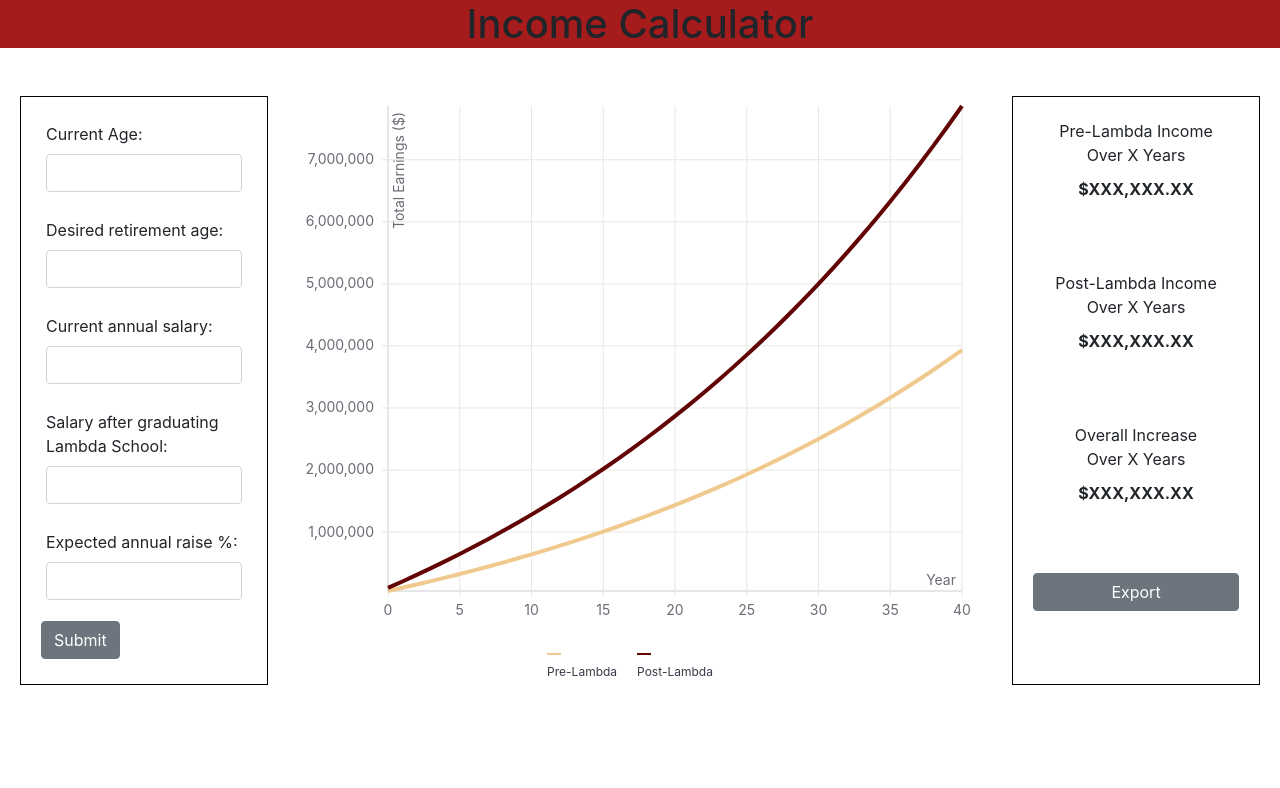
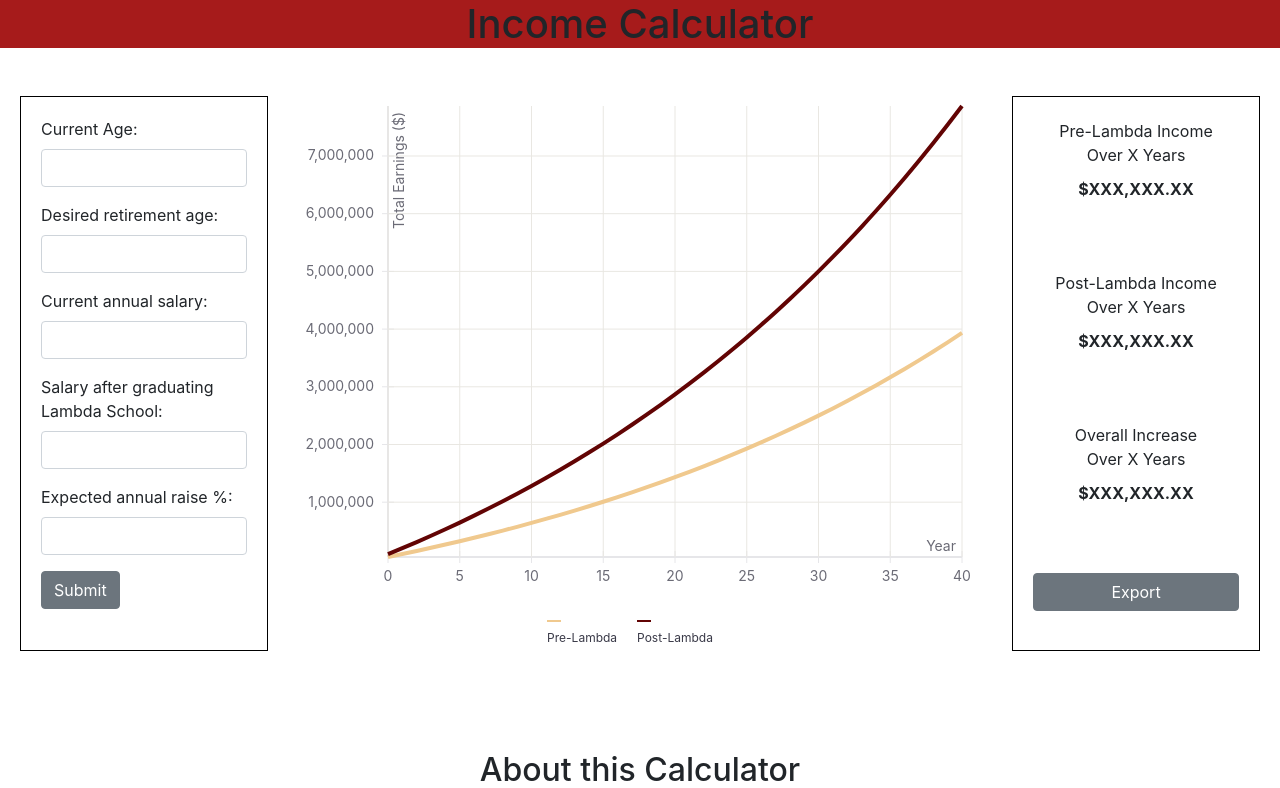
Before and after one commit to LambdaWinter19Hackathon-Calculator/Hackathon_Income_Calculator, a React (Create React App) app: page / in a window 1280 px wide. Shown: the top 788 px of the page. Built offline with nearby package versions, Linux system fonts and the light colour scheme.

Commit message:
Continue styling form, added layout divs

```diff
--- a/src/components/IncomeForm.js
+++ b/src/components/IncomeForm.js
@@ -45,7 +45,7 @@
 
       <FormContainer onSubmit={this.submitHandler}>
         <Form>
-          <div>
+          <div className="form-input-div">
             <FormGroup>
               <Label for="currentAge">Current Age:</Label>
               <Input
@@ -69,7 +69,7 @@
             </FormGroup>
           </div>
 
-          <div>
+          <div className="form-input-div">
             <FormGroup>
               <Label for="beforeSalary">Current annual salary:</Label>
               <Input
@@ -95,7 +95,7 @@
             </FormGroup>
           </div>
 
-          <div>
+          <div className="form-input-div">
           <FormGroup>
             <Label for="annualRaise">Expected annual raise %:</Label>
             <Input
@@ -130,17 +130,27 @@
   form {
     display: flex;
     flex-direction: column;
+    width: 100%;
     margin: 0 auto;
 
     @media (max-width: 1024px) {
       flex-direction: row;
-      align-items: baseline;
+      justify-content: space-around;
     }
 
-    .form-group {
-      padding: 5px;
+    .form-input-div {
+      @media (max-width: 1024px) {
+        display: flex;
+        flex-direction: column;
+        justify-content: space-between;
+        width: 30%;
+        height: 100%;
+      }
     }
 
+    button {
+      margin-bottom: 1rem;
+    }
   }
 `;
 
```
